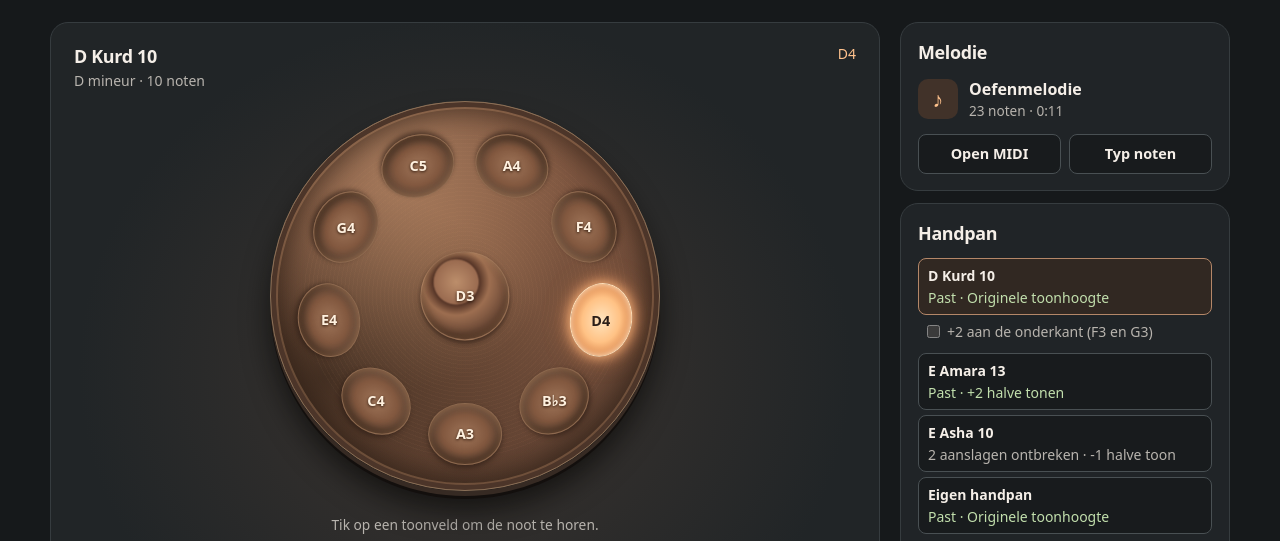
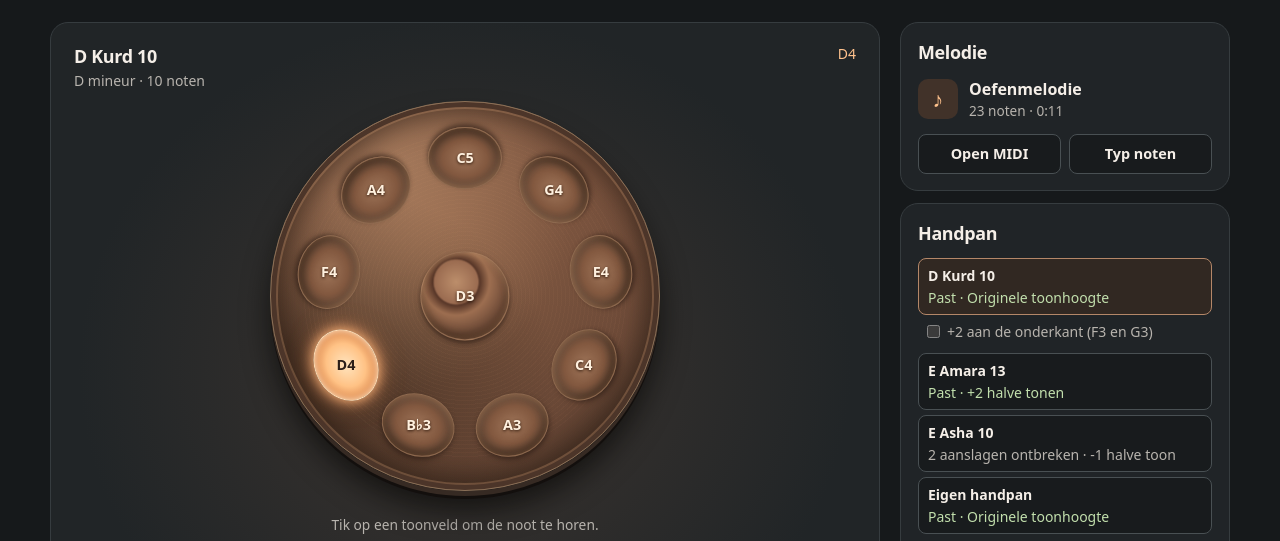
Before and after one commit to niekvlessert/handpan_transpose, a plain HTML site: page site/index.html in a window 1280 px wide. Shown: the part 203-744 px from the top of the page. Drawn offline with Linux system fonts and the light colour scheme.

Commit message:
Match handpan pads to reference layouts

```diff
--- a/site/app.mjs
+++ b/site/app.mjs
@@ -1,14 +1,44 @@
 import { findTranspositions, noteName, notesInFragment, parseMelody, parseMidi, parseNotes } from './music.mjs';
 
 const $ = id => document.getElementById(id);
-const dKurd = { name: 'D Kurd 10', scale: 'D mineur', notes: parseNotes('D3 A3 Bb3 C4 D4 E4 F4 G4 A4 C5'), bottom: [] };
+const dKurd = {
+  name: 'D Kurd 10',
+  scale: 'D mineur',
+  notes: parseNotes('D3 A3 Bb3 C4 D4 E4 F4 G4 A4 C5'),
+  // Angles from the player's side, in note order after the central ding.
+  topAngles: [20, -20, 60, -60, 100, -100, 140, -140, 180],
+  bottom: [],
+};
 const kurdBottomNotes = parseNotes('F3 G3');
 const instruments = [
   dKurd,
-  { name: 'E Amara 13', scale: 'E Celtic mineur', notes: parseNotes('E3 B3 D4 E4 F#4 G4 A4 B4 D5 E5 F#5 G5 A5') },
+  {
+    name: 'E Amara 13',
+    scale: 'E Celtic mineur',
+    layoutHint: 'Bovenkant volgens Panersia E Amara 20.',
+    // Player's view, as percentages of the top shell, from Panersia's labeled photo.
+    fields: [
+      { note: 'E3', x: 50, y: 58, size: 24 },
+      { note: 'B3', x: 50, y: 86, size: 19 },
+      { note: 'D4', x: 22, y: 75, size: 18 },
+      { note: 'E4', x: 78, y: 76, size: 18 },
+      { note: 'F#4', x: 13, y: 49, size: 17 },
+      { note: 'G4', x: 87, y: 51, size: 17 },
+      { note: 'A4', x: 18, y: 29, size: 15 },
+      { note: 'B4', x: 84, y: 27, size: 15 },
+      { note: 'D5', x: 36, y: 13, size: 15 },
+      { note: 'E5', x: 65, y: 14, size: 15 },
+      { note: 'F#5', x: 35, y: 35, size: 13 },
+      { note: 'G5', x: 67, y: 36, size: 13 },
+      { note: 'A5', x: 50, y: 23, size: 12 },
+    ],
+  },
   { name: 'E Asha 10', scale: 'E majeur', notes: parseNotes('E3 A3 B3 C#4 D#4 E4 F#4 G#4 A4 B4') },
   { name: 'Eigen handpan', scale: 'Eigen stemming', notes: [] },
 ];
+for (const pan of instruments) {
+  if (pan.fields) pan.notes = parseNotes(pan.fields.map(field => field.note).join(' '));
+}
 const custom = instruments.at(-1);
 custom.notes = parseNotes($('custom-notes').value);
 const demo = 'D4:0.5 F4:0.5 A4 G4:0.5 F4:0.5 E4 -:0.5 C4:0.5 E4 G4:0.5 F4:0.5 D4:2 -:0.5 A3:0.5 C4:0.5 D4 F4:0.5 G4:0.5 A4 -:0.5 G4:0.5 F4 E4:0.5 C4:0.5 D4+A3:2';
@@ -220,7 +250,7 @@ function showMatch() {
   resetVisuals(getTime());
 }
 
-function layoutPad(index, count) {
+function layoutPad(index, count, topAngles) {
   if (!index) return { x: 50, y: 50, angle: 0, size: 23 };
   const outerCount = Math.min(count - 1, 12);
   const inner = index > outerCount;
@@ -228,7 +258,7 @@ function layoutPad(index, count) {
   const step = index - (inner ? outerCount + 1 : 1);
   const distance = slots % 2 ? Math.ceil(step / 2) : Math.floor(step / 2) + 0.5;
   const direction = slots % 2 ? (step % 2 ? 1 : -1) : (step % 2 ? -1 : 1);
-  const angle = direction * distance * 360 / slots + (inner ? 180 / Math.max(slots, 2) : 0);
+  const angle = topAngles?.[index - 1] ?? (direction * distance * 360 / slots + (inner ? 180 / Math.max(slots, 2) : 0));
   const radians = angle * Math.PI / 180;
   const radius = inner ? 22 : 35.5;
   return {
@@ -239,7 +269,7 @@ function layoutPad(index, count) {
   };
 }
 
-function makePad(pitch, { x, y, angle, size }, ding = false) {
+function makePad(pitch, { x, y, angle = 0, size }, ding = false) {
   const pad = document.createElement('button');
   pad.type = 'button';
   pad.className = ding ? 'pad ding' : 'pad';
@@ -259,10 +289,14 @@ function renderInstrument() {
   $('pan-caption').textContent = `${instrument.scale} · ${instrument.notes.length + bottom.length} noten`;
   $('top-caption').hidden = !bottom.length;
   $('bottom-face').hidden = !bottom.length;
+  const layoutHint = instrument.layoutHint ?? (instrument.topAngles ? '' : 'Schematische indeling.');
+  $('layout-hint').hidden = !layoutHint;
+  $('layout-hint').textContent = layoutHint ? `${layoutHint} ` : '';
   for (const timer of tapped.values()) clearTimeout(timer);
   tapped.clear();
   pads.clear();
-  const topPads = instrument.notes.map((pitch, index) => makePad(pitch, layoutPad(index, instrument.notes.length), index === 0));
+  const topPads = instrument.notes.map((pitch, index) =>
+    makePad(pitch, instrument.fields?.[index] ?? layoutPad(index, instrument.notes.length, instrument.topAngles), index === 0));
   const bottomPads = bottom.map((pitch, index) => makePad(pitch, { x: index ? 76 : 24, y: 64, angle: 0, size: 30 }));
   $('instrument').replaceChildren(...topPads);
   $('instrument-bottom').replaceChildren(...bottomPads);
--- a/site/index.html
+++ b/site/index.html
@@ -37,7 +37,7 @@
             <figcaption>Onderkant</figcaption>
           </figure>
         </div>
-        <p class="stage-hint">Tik op een toonveld om de noot te horen.</p>
+        <p class="stage-hint"><span id="layout-hint" hidden></span>Tik op een toonveld om de noot te horen.</p>
         <div class="transport" aria-label="Afspelen">
           <label for="progress" class="sr-only">Afspeelpositie</label>
           <div class="timeline">
```
Also changed, not shown: 1 other file.
